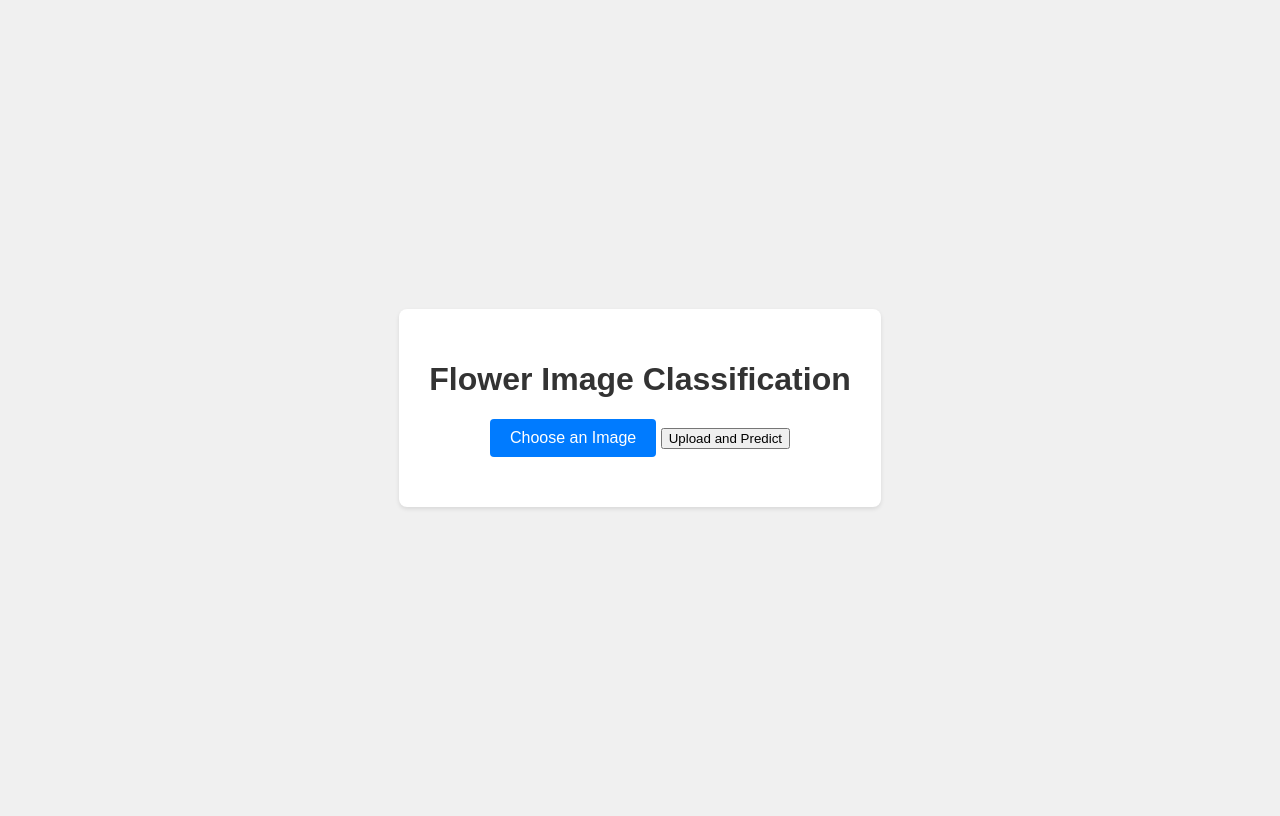
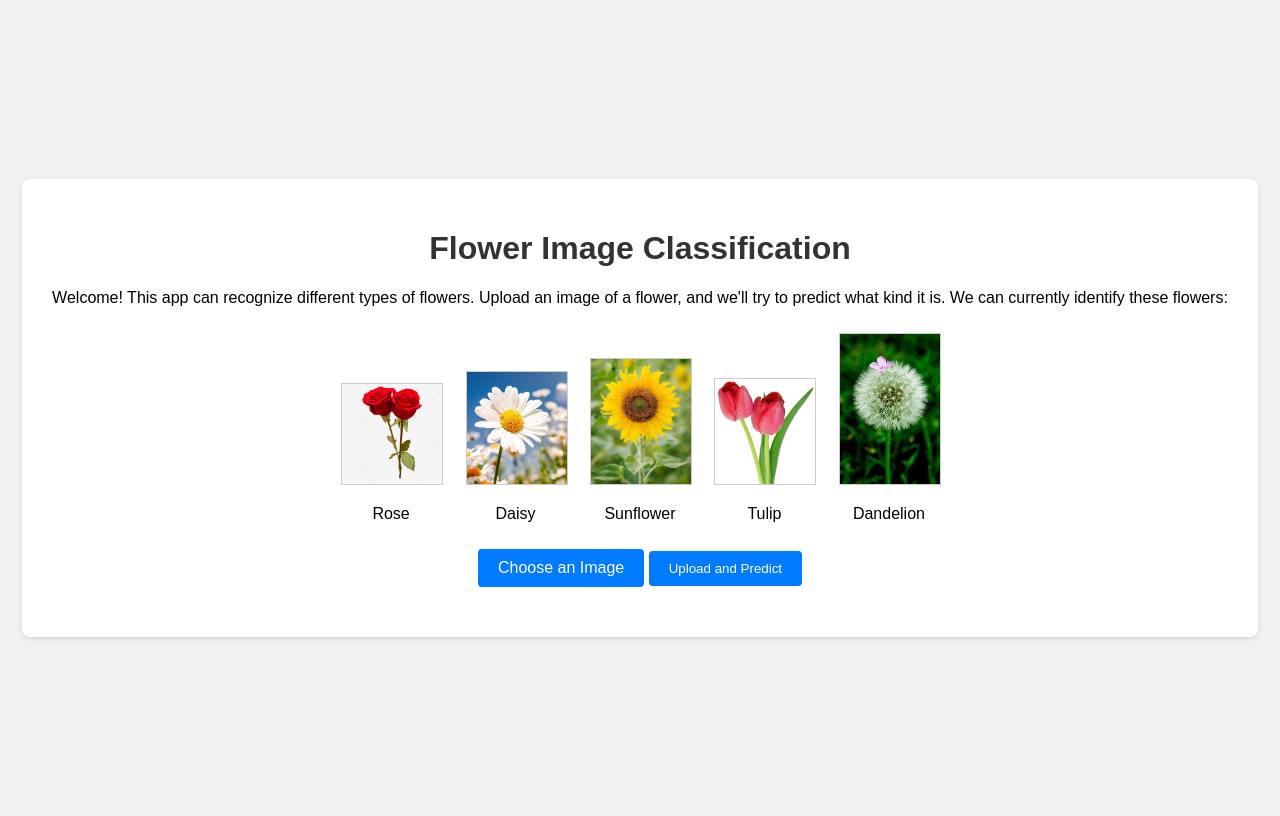
Before and after one commit to tfkcolin11/image-classification, a Flask app: page / in a window 1280 px wide. Run offline with Flask 3, Linux system fonts and the light colour scheme.

Commit message:
added functionnalities and images

```diff
--- a/templates/index.html
+++ b/templates/index.html
@@ -1,8 +1,8 @@
 <!DOCTYPE html>
 <html lang="en">
   <head>
-    <meta charset="UTF-8">
-    <meta name="viewport" content="width=device-width, initial-scale=1.0">
+    <meta charset="UTF-8" />
+    <meta name="viewport" content="width=device-width, initial-scale=1.0" />
     <title>Flower Recognition</title>
     <style>
       body {
@@ -50,17 +50,115 @@
         margin-top: 20px;
         font-size: 1.2em;
       }
+      #loading-indicator {
+        display: none; /* Hide by default */
+        margin-top: 20px;
+        font-size: 1.2em;
+      }
+
+      .loader {
+        border: 5px solid #f3f3f3; /* Light grey */
+        border-top: 5px solid #3498db; /* Blue */
+        border-radius: 50%;
+        width: 30px;
+        height: 30px;
+        animation: spin 2s linear infinite;
+        margin: auto;
+      }
+
+      /* Style for flower placeholders */
+      .flower-placeholder {
+        width: 100px; /* Adjust size as needed */
+        text-align: center;
+        margin: 10px;
+        display: inline-block;
+      }
+
+      .flower-placeholder img {
+        width: 100%; /* Make image fill the container width */
+        height: auto; /* Maintain aspect ratio */
+        border: 1px solid #ccc;
+      }
+      #upload-form input[type="submit"] {
+        background-color: #007bff; /* Example button color */
+        color: white;
+        padding: 10px 20px;
+        border: none;
+        border-radius: 4px;
+        cursor: pointer;
+        transition: background-color 0.3s ease; /* Add a transition effect */
+      }
+
+      #upload-form input[type="submit"]:hover {
+        background-color: #0056b3; /* Darker color on hover */
+      }
+
+      @keyframes spin {
+        0% {
+          transform: rotate(0deg);
+        }
+        100% {
+          transform: rotate(360deg);
+        }
+      }
     </style>
   </head>
   <body>
     <div class="container">
       <h1>Flower Image Classification</h1>
 
+      <p>
+        Welcome! This app can recognize different types of flowers. Upload an
+        image of a flower, and we'll try to predict what kind it is. We can
+        currently identify these flowers:
+      </p>
+
+      <div>
+        <div class="flower-placeholder">
+          <img src="{{ url_for('static', filename='rose.jpg') }}" alt="Rose" />
+          <p>Rose</p>
+        </div>
+        <div class="flower-placeholder">
+          <img
+            src="{{ url_for('static', filename='daisy.jpg') }}"
+            alt="Daisy"
+          />
+          <p>Daisy</p>
+        </div>
+        <div class="flower-placeholder">
+          <img
+            src="{{ url_for('static', filename='Sunflower.jpeg') }}"
+            alt="Sunflower"
+          />
+          <p>Sunflower</p>
+        </div>
+        <div class="flower-placeholder">
+          <img
+            src="{{ url_for('static', filename='tulip.avif') }}"
+            alt="Tulip"
+          />
+          <p>Tulip</p>
+        </div>
+        <div class="flower-placeholder">
+          <img
+            src="{{ url_for('static', filename='dandelion.jpeg') }}"
+            alt="Dandelion"
+          />
+          <p>Dandelion</p>
+        </div>
+      </div>
+
       <form method="POST" enctype="multipart/form-data" id="upload-form">
         <label for="file-input">Choose an Image</label>
-            <input type="file" name="file" id="file-input" accept="image/*">
-            <input type="submit" value="Upload and Predict">
+        <input type="file" name="file" id="file-input" accept="image/*" />
+        <input type="submit" value="Upload and Predict" />
       </form>
+
+      <div id="image-preview" style="display:none;">  </div>
+      <div id="loading-indicator">
+        <div class="loader"></div>
+        <span id="timer">Predicting...</span>
+      </div>
 
       <div id="prediction-result">
         {% if prediction %}
@@ -70,34 +168,73 @@
     </div>
 
     <script>
-        const fileInput = document.getElementById('file-input');
-        const form = document.getElementById('upload-form');
-        const predictionResult = document.getElementById('prediction-result');
+      const fileInput = document.getElementById("file-input");
+      const form = document.getElementById("upload-form");
+      const predictionResult = document.getElementById("prediction-result");
+      const loadingIndicator = document.getElementById("loading-indicator");
+      const timerSpan = document.getElementById("timer");
+      const uploadedImage = document.getElementById("uploaded-image");
+      const imagePreview = document.getElementById("image-preview");
 
-        form.addEventListener('submit', (event) => {
-            event.preventDefault(); // Prevent default form submission
+      // Event listener for file input change
+      fileInput.addEventListener("change", (event) => {
+        if (fileInput.files && fileInput.files[0]) {
+          const reader = new FileReader();
+          reader.onload = function (e) {
+            imagePreview.innerHTML = `<img src="${e.target.result}" alt="Uploaded Image" style="max-width: 100px; max-height: 100px;">`;
+            imagePreview.style.display = "block"; // Show the preview
+            // Reset UI elements
+            predictionResult.innerHTML = ""; // Clear prediction results
+            loadingIndicator.style.display = "none"; // Hide loading indicator
+          };
+          reader.readAsDataURL(fileInput.files[0]);
+        } else {
+          imagePreview.style.display = "none"; // Hide if no file selected
+        }
+      });
+
+      form.addEventListener("submit", (event) => {
+        event.preventDefault();
+
+        // Show loading indicator and start timer
+        loadingIndicator.style.display = "block";
+        predictionResult.innerHTML = ""; // Clear previous results
+        let startTime = new Date();
+        timerSpan.textContent = "Predicting...";
 
         const formData = new FormData();
-            formData.append('file', fileInput.files[0]);
+        formData.append("file", fileInput.files[0]);
 
-            fetch('/predict', {
-                method: 'POST',
-                body: formData
+        fetch("/predict", {
+          method: "POST",
+          body: formData,
         })
-            .then(response => response.json())
-            .then(data => {
+          .then((response) => response.json())
+          .then((data) => {
+            // Calculate and display prediction time
+            let endTime = new Date();
+            let predictionTime = (endTime - startTime) / 1000;
+            timerSpan.textContent = `Predicted in ${predictionTime.toFixed(
+              2
+            )} seconds`;
+
             if (data.error) {
               predictionResult.innerHTML = `<p>Error: ${data.error}</p>`;
             } else {
               predictionResult.innerHTML = `
                         <h2>Prediction: ${data.predicted_class}</h2>
                         <p>Confidence: ${data.confidence.toFixed(2)}</p>
+                        <p>Prediction time: ${predictionTime} seconds</p>
                     `;
             }
           })
-            .catch(error => {
-                console.error('Error:', error);
-                predictionResult.innerHTML = '<p>An error occurred.</p>';
+          .catch((error) => {
+            console.error("Error:", error);
+            predictionResult.innerHTML = "<p>An error occurred.</p>";
+          })
+          .finally(() => {
+            // Hide loading indicator regardless of success or error
+            loadingIndicator.style.display = "none";
           });
       });
     </script>
```
Also changed, not shown: static/Sunflower.jpeg (added), static/daisy.jpg (added), static/dandelion.jpeg (added), static/rose.jpg (added), static/tulip.avif (added), 1 other file. Lines whose indentation alone changed are shown as unchanged.
